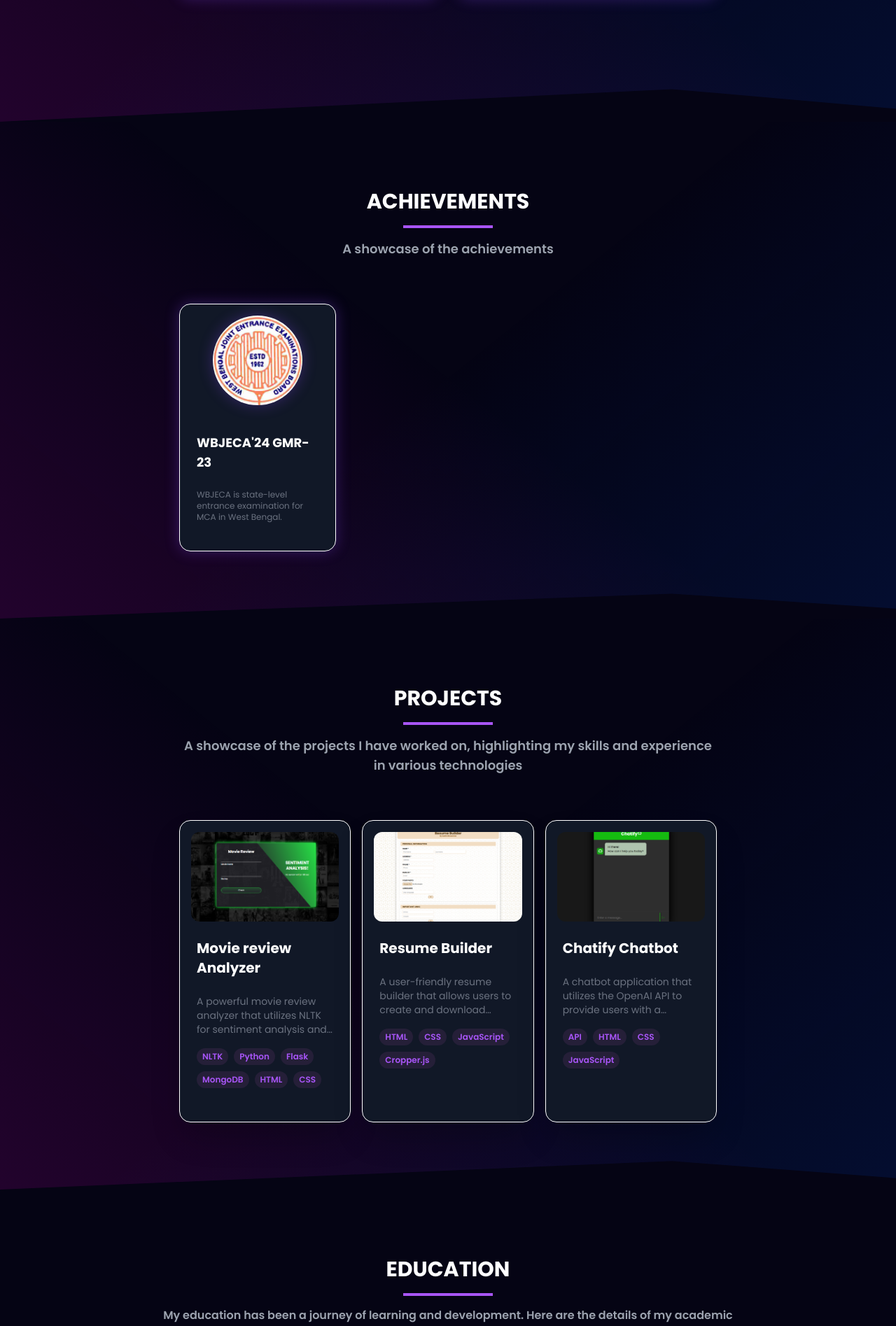
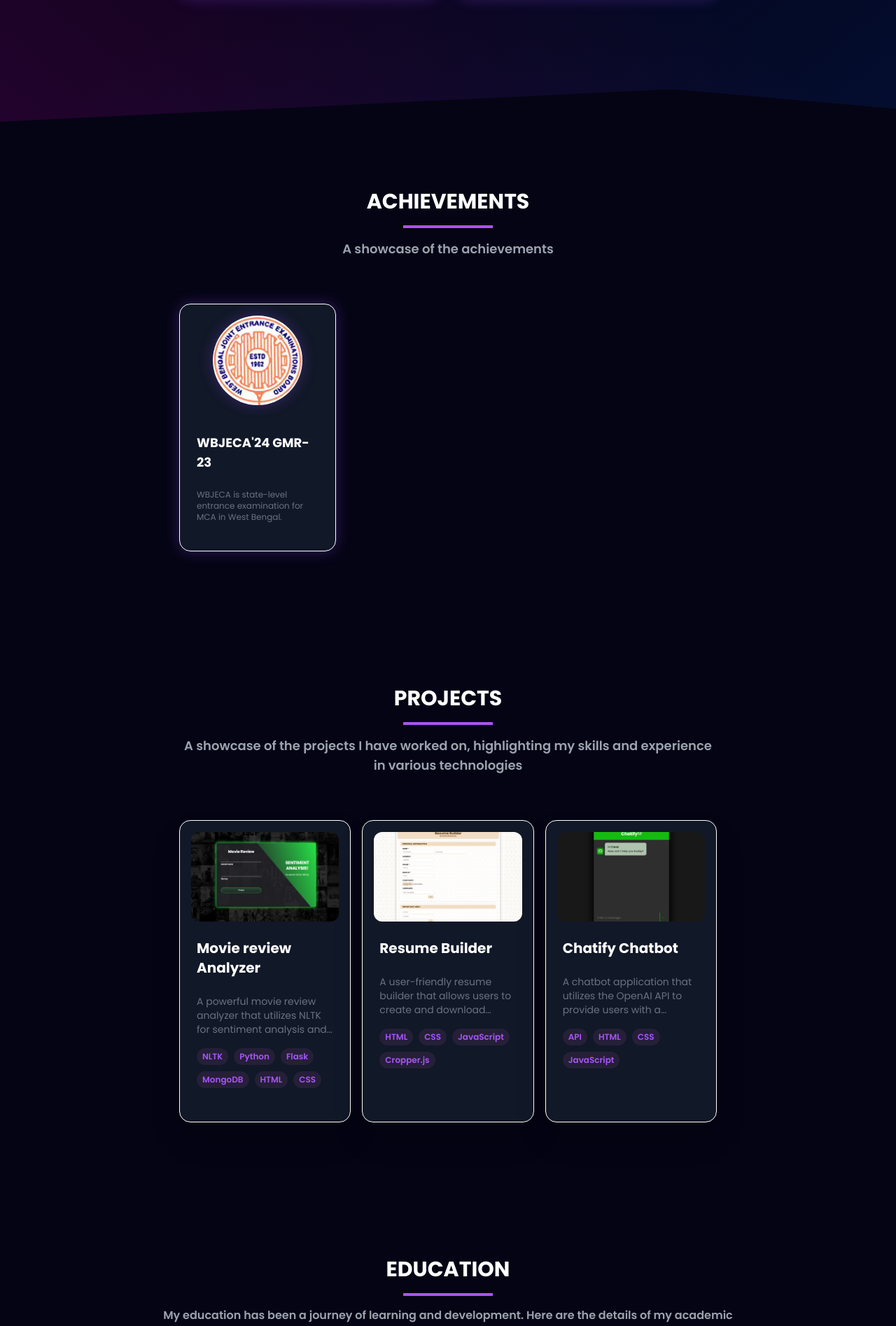
Before and after one commit to SattikBhowmick25/sattikbhowmick-portfolio, a React (Vite) app: page / in a window 1280 px wide. Shown: the part 1334-3229 px from the top of the page at 70% size. Built offline with nearby package versions, Linux system fonts and the light colour scheme.

Commit message:
Section gradient removed

```diff
--- a/src/components/Achievements/Achievements.jsx
+++ b/src/components/Achievements/Achievements.jsx
@@ -16,7 +16,7 @@ const Achievements = () => {
   return (
     <section
       id="achievements"
-      className="py-24 pb-24 px-[12vw] md:px-[7vw] lg:px-[20vw] font-sans relative bg-skills-gradient clip-path-custom"
+      className="py-24 pb-24 px-[12vw] md:px-[7vw] lg:px-[20vw] font-sans relative"
     >
       {/* Section Title */}
       <div className="text-center mb-16">
--- a/src/components/Projects/Projects.jsx
+++ b/src/components/Projects/Projects.jsx
@@ -16,7 +16,7 @@ const Projects = () => {
   return (
     <section
       id="work"
-      className="py-24 pb-24 px-[12vw] md:px-[7vw] lg:px-[20vw] font-sans relative bg-skills-gradient clip-path-custom"
+      className="py-24 pb-24 px-[12vw] md:px-[7vw] lg:px-[20vw] font-sans relative"
     >
       {/* Section Title */}
       <div className="text-center mb-16">
```
